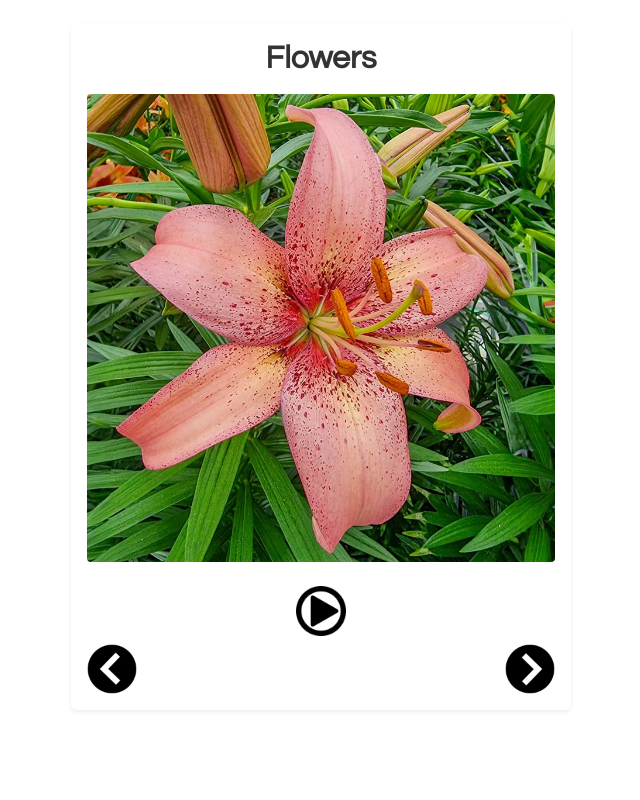
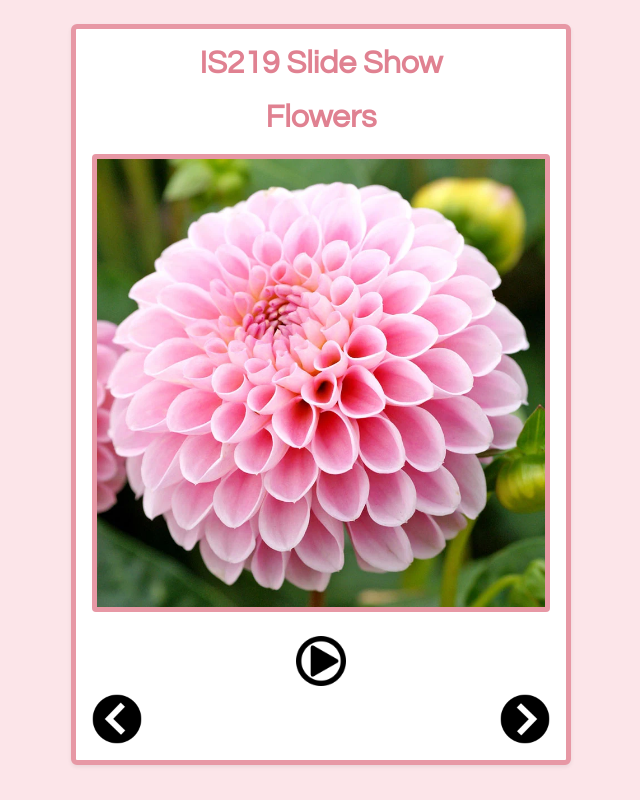
Before and after one commit to 525gtarantola/NJIT-1, a plain HTML site: page index.html in a window 1280 px wide. Shown: the whole page, without its empty margins (319-959 px from the left). Drawn offline with nearby package versions, Linux system fonts and the light colour scheme; files whose address does not match are found by name.

Commit message:
next and prev button functional, timer, descriptions added

```diff
--- a/gallery.js
+++ b/gallery.js
@@ -1,13 +1,13 @@
-let mCurrentIndex = 0 // Tracks the current image index
-let mImages = [] // Array to hold GalleryImage objects
-const mUrl = 'images.json' // Replace with actual JSON URL
-const mWaitTime = 5000 // Timer interval in milliseconds
+let mCurrentIndex = 0; // Tracks the current image index
+let mImages = []; // Array to hold GalleryImage objects
+const mUrl = 'images.json'; // Replace with actual JSON URL
+const mWaitTime = 5000; // Timer interval in milliseconds
 
 $(document).ready(() => {
-  $('.details').hide() // Hide details initially
+  $('.details').hide(); // Hide details initially
 
   // Call a function here to start the timer for the slideshow
-
+  startTimer();
   // Select the moreIndicator button and add a click event to:
   $('.moreIndicator').on('click', () => {
     // - toggle the rotation classes (rot90 and rot270)
@@ -40,6 +40,8 @@ function fetchJSON() {
 
       mImages = data.images;
 
+      // After JSON is loaded, call swapPhoto() to display the first image
+
       swapPhoto();
 
     },
@@ -49,47 +51,59 @@ function fetchJSON() {
   });
 }
 
-// After JSON is loaded, call swapPhoto() to display the first image
-
 // Function to swap and display the next photo in the slideshow
 function swapPhoto() {
   // Access mImages[mCurrentIndex] to update the image source and details
   let theData = mImages[mCurrentIndex];
   // Update the #photo element's src attribute with the current image's path
-  $('#photo').attr('src', theData.imgPath)
+  $('#photo').attr('src', theData.imgPath);
   // Update the .location, .description, and .date elements with the current image's details
-  $('#flower').text(`Flower: ${theData.flower}`)
-  $('#hemisphere').text(`Hemisphere: ${theData.hemisphere}`)
-  $('#description').text(`Description: ${theData.description}`)
+  $('#flower').text(`Flower: ${theData.flower}`);
+  $('#hemisphere').text(`Hemisphere: ${theData.hemisphere}`);
+  $('#description').text(`Description: ${theData.description}`);
 }
 
 // Advances to the next photo, loops to the first photo if the end of array is reached
 function showNextPhoto() {
   // Increment mCurrentIndex and call swapPhoto()
-  mCurrentIndex++
-  swapPhoto()
+  mCurrentIndex++;
   // Ensure it loops back to the beginning if mCurrentIndex exceeds array length
   if (mCurrentIndex === 10) {
-    mCurrentIndex = 0
+    // Update the .location, .description, and .date elements with the current image's details
+    mCurrentIndex = 0;
   }
+  swapPhoto()
   console.log(mCurrentIndex);
+
+  resetTimer();
 }
 
 // Goes to the previous photo, loops to the last photo if mCurrentIndex goes negative
 function showPrevPhoto() {
   // Decrement mCurrentIndex and call swapPhoto()
-  mCurrentIndex--
-  swapPhoto()
+  mCurrentIndex--;
   // Ensure it loops to the end if mCurrentIndex is less than 0
   if (mCurrentIndex === -1) {
-    mCurrentIndex = 9
+    mCurrentIndex = 9;
   }
+  swapPhoto()
   console.log(mCurrentIndex);
+
+  resetTimer();
 }
 
 // Starter code for the timer function
+
+let interval;
+
 function startTimer() {
   // Create a timer to automatically call `showNextPhoto()` every mWaitTime milliseconds
+  interval = setInterval(showNextPhoto, mWaitTime);
   // Consider using setInterval to achieve this functionality
   // Hint: Make sure only one timer runs at a time
 }
+
+function resetTimer() {
+  clearInterval(interval);
+  startTimer()
+}
--- a/images.json
+++ b/images.json
@@ -4,61 +4,61 @@
             "imgPath": "img/images/flower1.webp",
             "flower": "Lily",
             "hemisphere": "Northern",
-            "description": "lorem"
+            "description": "Large, trumpet-shaped flowers with prominent stamens and long, slender leaves. They come in a variety of colors, including white, pink, and orange."
         },
         {
             "imgPath": "img/images/flower2.webp",
             "flower": "Dahlia",
             "hemisphere": "Northern",
-            "description": "lorem"
+            "description": "Dahlia flowers have vibrant, multi-petaled blooms with a wide range of colors, from white to purple. The petals are often tightly packed, creating a full, rounded appearance."
         },
         {
             "imgPath": "img/images/flower3.webp",
             "flower": "Poppy",
             "hemisphere": "Northern",
-            "description": "lorem"
+            "description": "Poppies feature delicate, paper-like petals, often in bright red or orange. They have a prominent dark center surrounded by black seeds."
         },
         {
             "imgPath": "img/images/flower4.webp",
             "flower": "Hyacinth",
             "hemisphere": "Northern",
-            "description": "lorem"
+            "description": "Hyacinths are known for their dense clusters of small, bell-shaped flowers, which come in colors like purple, pink, blue, and white. They also have a strong, sweet fragrance."
         },
         {
             "imgPath": "img/images/flower5.jpg",
             "flower": "Hydrangea",
             "hemisphere": "Northern",
-            "description": "lorem"
+            "description": "Hydrangeas have large, globe-like clusters of flowers in shades of blue, pink, or white. The flowers are often star-shaped and can change color depending on soil pH."
         },
         {
             "imgPath": "img/images/flower6.jpg",
             "flower": "Petunia",
             "hemisphere": "Southern",
-            "description": "lorem"
+            "description": "Petunias have funnel-shaped flowers with ruffled edges, available in vibrant colors such as pink, purple, red, and white. Their petals have a smooth texture, and the flowers often feature a slight fragrance."
         },
         {
             "imgPath": "img/images/flower7.webp",
             "flower": "Lavender",
             "hemisphere": "Northern",
-            "description": "lorem"
+            "description": "Lavender features tall spikes of tiny purple flowers, with a fragrant, soothing aroma. Its narrow, silvery leaves complement the flowers, which are often used in aromatherapy."
         },
         {
             "imgPath": "img/images/flower8.webp",
             "flower": "Rose",
             "hemisphere": "Northern",
-            "description": "lorem"
+            "description": "Roses are characterized by their multi-layered petals and come in many colors, including red, pink, white, and yellow. They have a distinct, sweet fragrance and thorny stems."
         },
         {
             "imgPath": "img/images/flower9.jpg",
             "flower": "Peony",
             "hemisphere": "Northern",
-            "description": "lorem"
+            "description": "Peonies have large, rounded blooms with soft, ruffled petals. They are often pink, white, or red, and are known for their sweet fragrance and lush, full appearance."
         },
         {
             "imgPath": "img/images/flower10.webp",
             "flower": "Sunflower",
             "hemisphere": "Northern",
-            "description": "lorem"
+            "description": "Sunflowers have large, yellow, daisy-like petals surrounding a dark brown or black center. They stand tall, often facing the sun, and are recognized for their cheerful appearance."
         }
     ]
 }
--- a/index.html
+++ b/index.html
@@ -4,7 +4,7 @@
 <head>
     <meta charset="UTF-8">
     <meta name="viewport" content="width=device-width, initial-scale=1.0">
-    <title>Flowers</title>
+    <title>IS219 Slideshow</title>
 
     <!-- Bootstrap 5 CSS -->
     <link href="https://cdn.jsdelivr.net/npm/bootstrap@5.3.0/dist/css/bootstrap.min.css" rel="stylesheet">
@@ -22,6 +22,7 @@
 <body>
     <div class="container my-4">
         <div id="photoBooth" class="text-center bg-white p-3 rounded shadow-sm mx-auto">
+            <h1 class="banner mb-3">IS219 Slide Show</h1>
             <h1 class="banner mb-3">Flowers</h1>
             <div id="slideShow" class="row justify-content-center">
 
--- a/style.css
+++ b/style.css
@@ -1,7 +1,7 @@
 body {
     overflow-x: hidden;
     font-family: 'Century Gothic', sans-serif;
-    background-image: url('../img/geometry.jpg');
+    background-color: rgb(252, 229, 233);
     background-size: cover;
     background-attachment: fixed;
 }
@@ -12,15 +12,20 @@ body {
     max-width: 500px; /* Increased max-width for larger display */
     width: 90%; /* Keeps width responsive */
     margin: auto;
-    background-color: rgba(255, 255, 255, 0.9);
-    border-radius: 8px;
+    background-color: rgb(252, 229, 233);
+    border-radius: 5px;
     box-shadow: 0px 4px 8px rgba(0, 0, 0, 0.2); /* Optional: Add shadow */
+    border: 5px solid rgb(231, 152, 165);
 }
 
 /* Holds the displayed photo */
 .photoHolder {
     width: 100%;
     text-align: center;
+}
+
+#photo {
+    border: 5px solid rgb(231, 152, 165);
 }
 
 /* Style for the photo displayed in the slideshow */
@@ -36,7 +41,7 @@ body {
 .banner {
     font-size: 2rem; /* Increased font size for better readability */
     font-weight: bold;
-    color: #333;
+    color: rgb(224, 129, 145);
     /* Optional: Customize the text color */
 }
 
@@ -59,17 +64,18 @@ body {
 
 /* Metadata container styling */
 .details {
-    border: 1px dashed #000;
+    border: 3px dashed rgb(231, 152, 165);
     padding: 15px;
-    background-color: #f8f9fa; /* Light background to distinguish from main area */
+    background-color:  rgba(248, 232, 234, 0.637); /* Light background to distinguish from main area */
     border-radius: 4px;
-    color: #333;
+    color: rgb(224, 129, 145);
     font-size: 1rem; /* Slightly larger text for readability */
 }
 
 /* Style for each paragraph in details */
 .details p {
     margin: 10px 0;
+    font-size: 20px;
 }
 
 /* Add CSS styles to rotate the element 90deg
```
